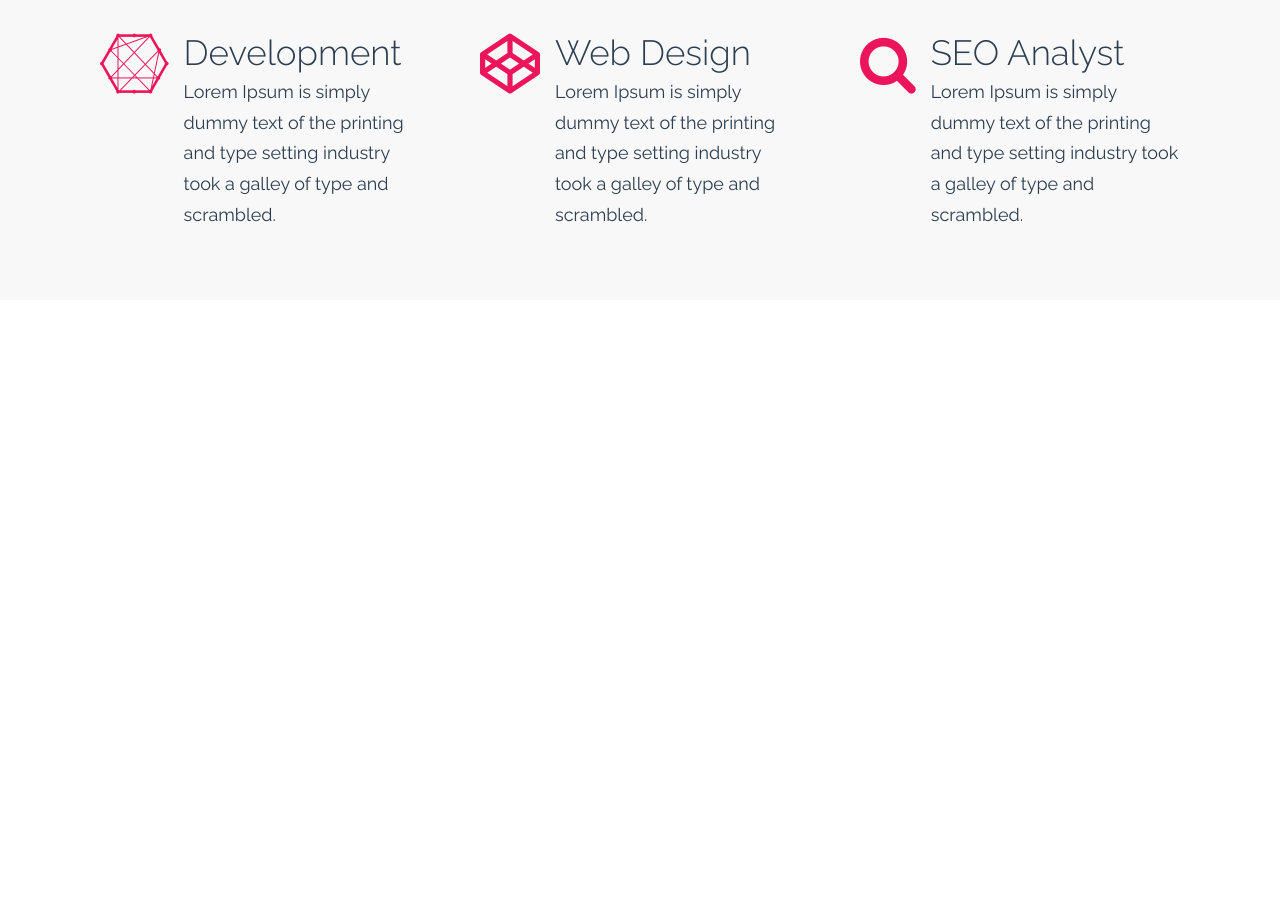
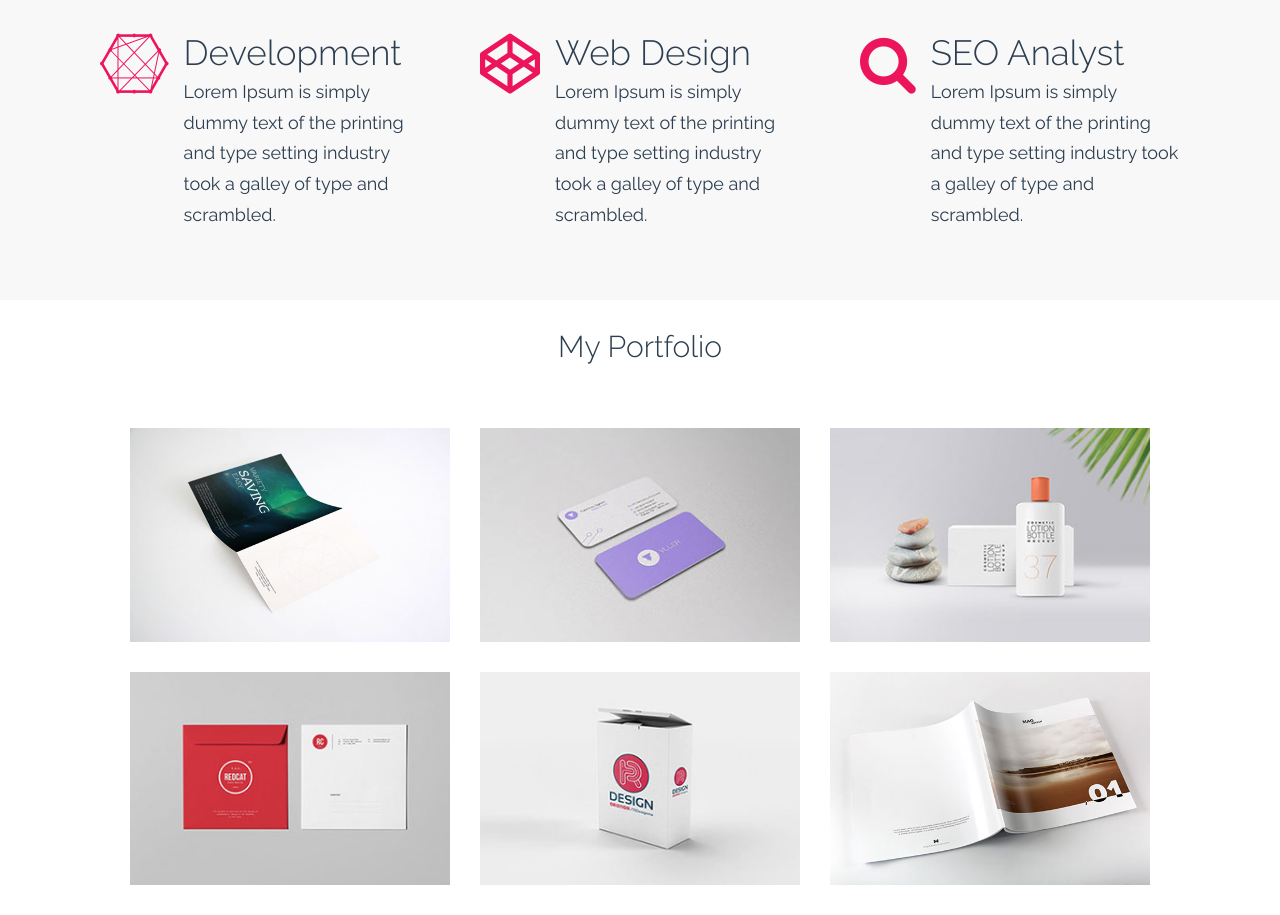
Before and after one commit to kassisdevs/my_portfolio, a website: page src/index.html in a window 1280 px wide. Shown: the part 1283-2198 px from the top of the page. Before the commit the page ends 1583 px from the top, so only its background shows below. Drawn offline with Linux system fonts and the light colour scheme.

Commit message:
my portfolio section

```diff
--- a/src/index.html
+++ b/src/index.html
@@ -107,6 +107,38 @@
   </div>
 </div>
 </section>
+<!-- MY PORTFOLIO -->
+<section id="portfolio">
+  <div class="container">
+    <div class="row p-5">
+      <div class="col text-center">
+        <h4 class="heading-5">My Portfolio</h4>
+      </div>
+    </div>
+    <div class="row m-5">
+      <div class="col-md-4">
+        <img class="img-fluid" src="img/1.jpg" alt="projext 1">
+      </div>
+      <div class="col-md-4">
+        <img class="img-fluid" src="img/2.jpg" alt="projext 1">
+      </div>
+      <div class="col-md-4">
+        <img class="img-fluid" src="img/3.jpg" alt="projext 1">
+      </div>
+    </div>
+    <div class="row m-5">
+      <div class="col-md-4">
+        <img class="img-fluid" src="img/4.jpg" alt="projext 1">
+      </div>
+      <div class="col-md-4">
+        <img class="img-fluid" src="img/5.jpg" alt="projext 1">
+      </div>
+      <div class="col-md-4">
+        <img class="img-fluid" src="img/6.jpg" alt="projext 1">
+      </div>
+    </div>
+  </div>
+</section>
 
 <script src="js/jquery.min.js"></script>
 <script src="js/popper.min.js"></script>
--- a/src/scss/_typography.scss
+++ b/src/scss/_typography.scss
@@ -15,13 +15,17 @@
   color: $color-secondary;
   font-weight: 700;
 }
+.heading-5 {
+  font-size: 3rem;
+  color: $color-primary;
+  font-weight: 300;
+}
 .heading-6 {
   font-size: 1.5rem;
   color: $color-grey-light;
   font-weight: 300;
 }
 
-
 .paragraph {
   line-height: 1.7;
   font-size: 1.8rem;
```
Also changed, not shown: src/css/style.css, src/img/1.jpg (added), src/img/2.jpg (added), src/img/3.jpg (added), src/img/4.jpg (added), src/img/5.jpg (added), src/img/6.jpg (added).
